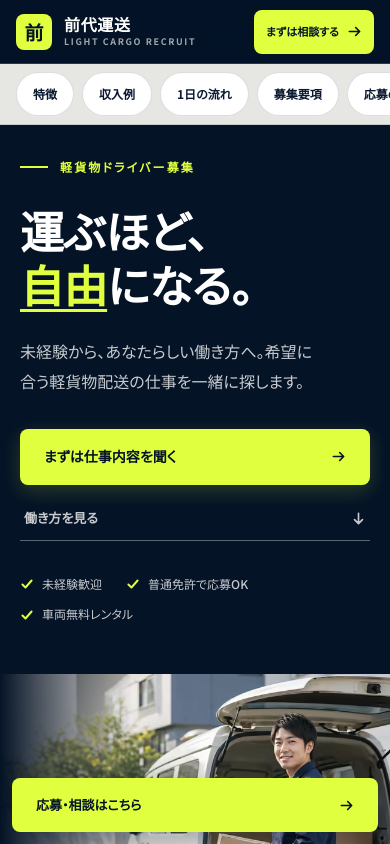
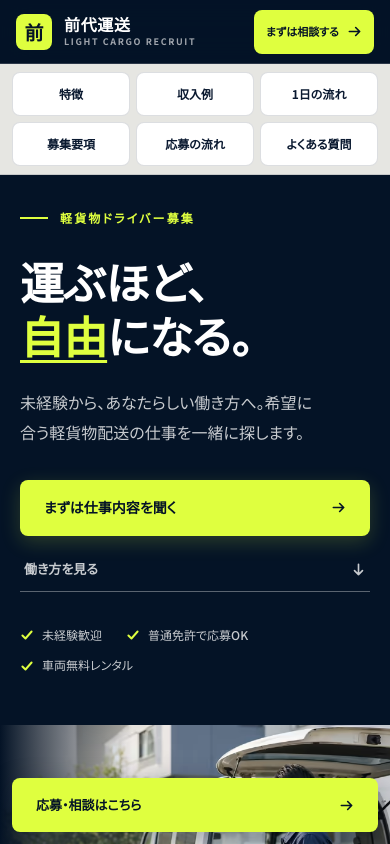
Before and after one commit to halc8312/KKAMOTSU, a Next.js app: page / in a window 390 px wide. Shown: the top 844 px of the page. Built offline with nearby package versions, Linux system fonts and the light colour scheme.

Commit message:
スマホナビと応募フローの表示を調整 (#4)
モバイルのセクションナビと応募フローの矢印を整え、前代の読み・終了時刻を修正。

```diff
--- a/app/globals.css
+++ b/app/globals.css
@@ -92,19 +92,24 @@
   --shadow-lg: 0 4px 8px rgba(4, 19, 38, 0.06), 0 28px 64px rgba(4, 19, 38, 0.14);
 
   --header-h: 76px;
+  --section-rail-h: 0px;
   --ease: cubic-bezier(0.2, 0.7, 0.3, 1);
 }
 
 @media (max-width: 680px) {
-  :root { --header-h: 64px; }
+  :root {
+    --header-h: 64px;
+    --section-rail-h: 111px;
+  }
+
 }
 
 * { box-sizing: border-box; }
 
 html {
   scroll-behavior: smooth;
-  /* matches the header exactly + a breathing line */
-  scroll-padding-top: calc(var(--header-h) + var(--sp-5));
+  /* matches fixed navigation layers + a breathing line */
+  scroll-padding-top: calc(var(--header-h) + var(--section-rail-h) + var(--sp-5));
   -webkit-text-size-adjust: 100%;
 }
 
@@ -784,17 +789,13 @@ ul, ol { margin: 0; padding: 0; list-style: none; }
   position: absolute;
   z-index: 2;
   top: 50%;
-  right: calc(var(--sp-3) / -2 - 15px);
-  display: grid;
-  width: 30px;
-  height: 30px;
-  place-items: center;
-  border-radius: 50%;
-  background: var(--navy-950);
-  color: var(--lime);
-  content: "→";
-  font-size: var(--fs-xs);
-  transform: translateY(-50%);
+  right: calc(var(--sp-3) / -2 - 5px);
+  width: 10px;
+  height: 10px;
+  border-right: 2px solid var(--olive);
+  border-bottom: 2px solid var(--olive);
+  content: "";
+  transform: translateY(-50%) rotate(-45deg);
 }
 .flow-number {
   color: var(--olive);
@@ -943,7 +944,7 @@ ul, ol { margin: 0; padding: 0; list-style: none; }
   .day-heading { position: static; }
   .flow-grid { grid-template-columns: repeat(2, minmax(0, 1fr)); gap: var(--sp-5); }
   .flow-grid li:nth-child(2)::after { display: none; }
-  .flow-grid li::after { right: calc(var(--sp-5) / -2 - 15px) !important; }
+  .flow-grid li::after { right: calc(var(--sp-5) / -2 - 5px) !important; }
 }
 
 @media (max-width: 980px) {
@@ -966,10 +967,8 @@ ul, ol { margin: 0; padding: 0; list-style: none; }
   .brand-copy strong { font-size: var(--fs-md); }
   .brand-copy small { font-size: 9px; }
 
-  /* The old build hid every nav link below 980px and shipped no
-     menu control, so a phone had no way to reach any section.
-     A horizontally-scrollable rail keeps all six reachable with
-     no client JS. */
+  /* Keep every destination visible at once. A two-row grid avoids
+     the clipped final items and the hidden horizontal scroll state. */
   .header-nav { gap: 0; margin-left: auto; }
   .header-nav > a:not(.header-cta) { display: none; }
   .header-cta { min-height: 44px; gap: var(--sp-2); padding: 0 var(--sp-3); font-size: var(--fs-3xs); margin-left: 0; }
@@ -980,31 +979,33 @@ ul, ol { margin: 0; padding: 0; list-style: none; }
     left: 0;
     right: 0;
     z-index: 44;
-    display: flex;
-    gap: var(--sp-2);
-    overflow-x: auto;
+    display: grid;
+    height: var(--section-rail-h);
+    grid-template-columns: repeat(3, minmax(0, 1fr));
+    grid-template-rows: repeat(2, 44px);
+    gap: 6px;
     border-bottom: 1px solid var(--line);
     background: rgba(245, 244, 239, 0.94);
-    padding: var(--sp-2) var(--sp-4);
+    padding: var(--sp-2) var(--sp-3);
     backdrop-filter: blur(12px);
-    scrollbar-width: none;
   }
-  .section-rail::-webkit-scrollbar { display: none; }
   .section-rail a {
     display: inline-flex;
     min-height: 44px;
-    flex: none;
+    min-width: 0;
     align-items: center;
+    justify-content: center;
     border: 1px solid var(--line);
-    border-radius: var(--r-pill);
+    border-radius: var(--r-sm);
     background: var(--white);
-    padding: 0 var(--sp-4);
+    padding: 0 var(--sp-2);
     color: var(--ink);
     font-size: var(--fs-2xs);
     font-weight: var(--fw-bold);
+    white-space: nowrap;
   }
 
-  .hero-copy { padding-top: calc(var(--header-h) + 60px + var(--sp-6)); }
+  .hero-copy { padding-top: calc(var(--header-h) + var(--section-rail-h) + var(--sp-6)); }
   .hero-lead br { display: none; }
   .hero-actions { align-items: stretch; flex-direction: column; gap: var(--sp-3); }
   .button { width: 100%; }
@@ -1029,11 +1030,11 @@ ul, ol { margin: 0; padding: 0; list-style: none; }
   .flow-grid { grid-template-columns: minmax(0, 1fr); }
   .flow-grid li:not(:last-child)::after,
   .flow-grid li:nth-child(2)::after {
-    display: grid;
+    display: block;
     top: auto;
     right: 50% !important;
-    bottom: calc(var(--sp-5) / -2 - 15px);
-    transform: translateX(50%) rotate(90deg);
+    bottom: calc(var(--sp-5) / -2 - 5px);
+    transform: translateX(50%) rotate(45deg);
   }
 
   .faq-list summary { grid-template-columns: 24px minmax(0, 1fr) 24px; gap: var(--sp-3); font-size: var(--fs-xs); }
--- a/app/page.tsx
+++ b/app/page.tsx
@@ -48,7 +48,7 @@ const schedule = [
   ["10:00", "午前の配送", "ルートに沿って、無理のないペースで配送します。"],
   ["12:00", "休憩", "配送状況を見ながら、自分のタイミングでひと息。"],
   ["13:00", "午後の配送", "再度荷物を確認し、担当先へ配送します。"],
-  ["19:00", "業務報告・終了", "配送状況を報告して、その日の仕事は終了です。"],
+  ["19:30", "業務報告・終了", "配送状況を報告して、その日の仕事は終了です。"],
 ];
 
 const requirements = [
@@ -432,7 +432,7 @@ export default function Home() {
           </div>
           <a
             className="button button-primary button-large"
-            href="mailto:recruit@zendai-unso.example?subject=%E5%89%8D%E4%BB%A3%E9%81%8B%E9%80%81%E3%83%BB%E8%BB%BD%E8%B2%A8%E7%89%A9%E3%83%89%E3%83%A9%E3%82%A4%E3%83%90%E3%83%BC%E5%BF%9C%E5%8B%9F%E7%9B%B8%E8%AB%87"
+            href="mailto:recruit@maeshiro-unso.example?subject=%E5%89%8D%E4%BB%A3%E9%81%8B%E9%80%81%E3%83%BB%E8%BB%BD%E8%B2%A8%E7%89%A9%E3%83%89%E3%83%A9%E3%82%A4%E3%83%90%E3%83%BC%E5%BF%9C%E5%8B%9F%E7%9B%B8%E8%AB%87"
           >
             応募相談メールを開く
             <ArrowIcon />
```
